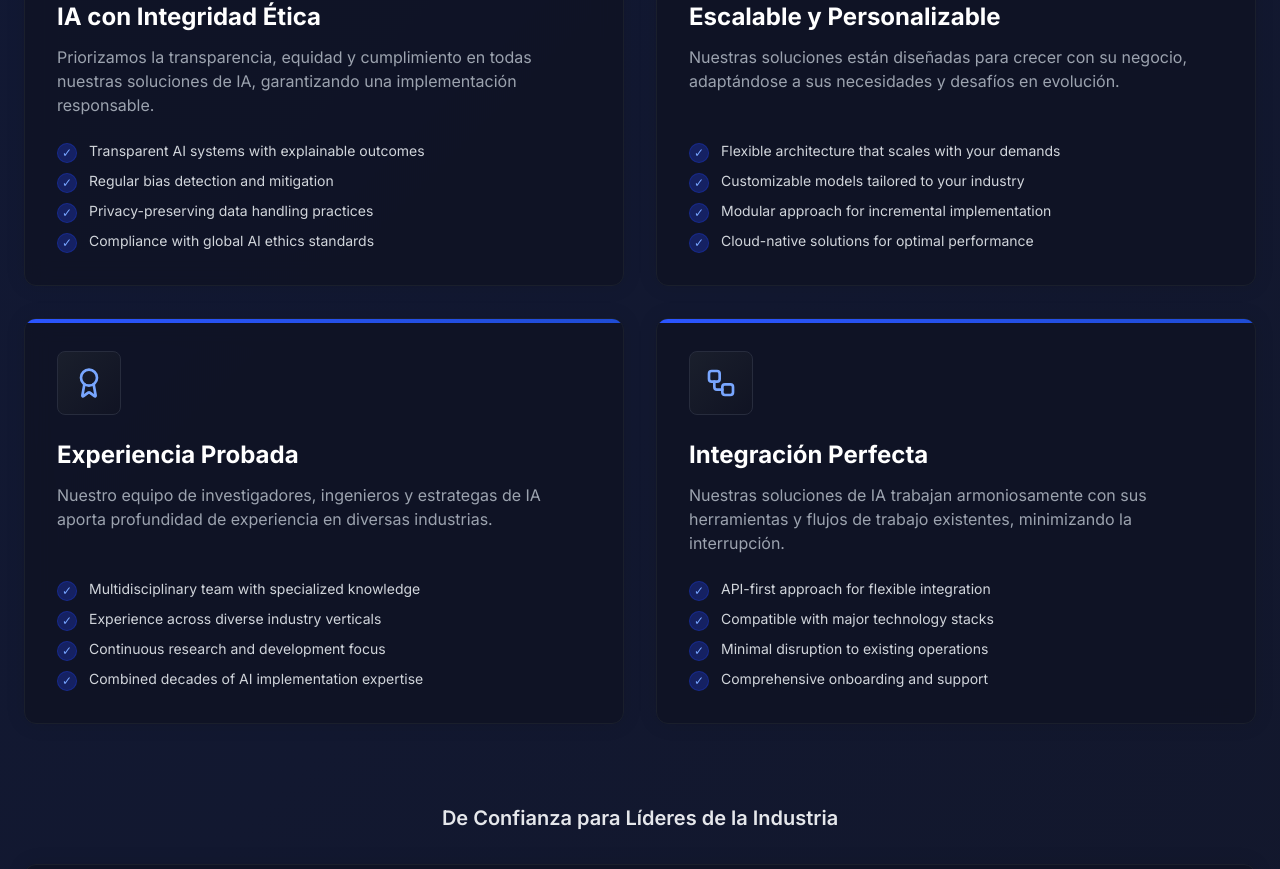
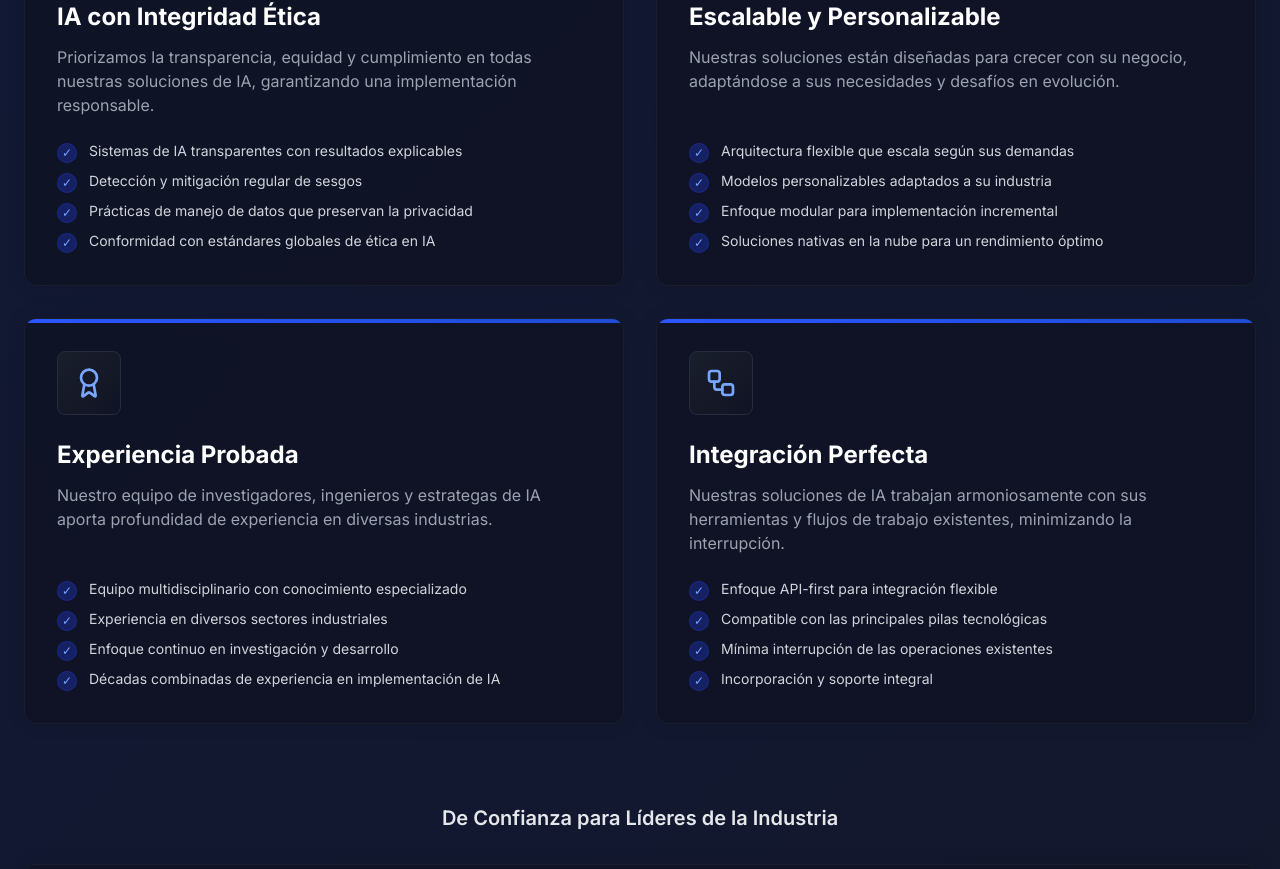
Before and after one commit to ZuvixLabs/zuvix-landing, a React (Vite) app: page / in a window 1280 px wide. Shown: the part 4546-5415 px from the top of the page. Built offline with nearby package versions, Linux system fonts and the light colour scheme.

Commit message:
Fix: Add missing Spanish translations
Add Spanish translations for the application's text content.

```diff
--- a/src/components/FeaturesSection.tsx
+++ b/src/components/FeaturesSection.tsx
@@ -45,7 +45,7 @@ const FeaturesSection: React.FC = () => {
                           <div className="w-5 h-5 rounded-full bg-brainblue-900/50 border border-brainblue-700/30 flex items-center justify-center flex-shrink-0 mt-0.5">
                             <span className="text-brainblue-400 text-xs">✓</span>
                           </div>
-                          <span className="text-gray-300 text-sm">{point}</span>
+                          <span className="text-gray-300 text-sm">{t(point)}</span>
                         </li>
                       ))}
                     </ul>
@@ -83,10 +83,10 @@ const features = [
     titleKey: "ethicalIntegrity",
     descKey: "ethicalDesc",
     points: [
-      "Transparent AI systems with explainable outcomes",
-      "Regular bias detection and mitigation",
-      "Privacy-preserving data handling practices",
-      "Compliance with global AI ethics standards"
+      "ethicalPoint1",
+      "ethicalPoint2",
+      "ethicalPoint3",
+      "ethicalPoint4"
     ]
   },
   {
@@ -94,10 +94,10 @@ const features = [
     titleKey: "scalableCustomizable",
     descKey: "scalableDesc",
     points: [
-      "Flexible architecture that scales with your demands",
-      "Customizable models tailored to your industry",
-      "Modular approach for incremental implementation",
-      "Cloud-native solutions for optimal performance"
+      "scalablePoint1",
+      "scalablePoint2",
+      "scalablePoint3",
+      "scalablePoint4"
     ]
   },
   {
@@ -105,10 +105,10 @@ const features = [
     titleKey: "provenExpertise",
     descKey: "expertiseDesc",
     points: [
-      "Multidisciplinary team with specialized knowledge",
-      "Experience across diverse industry verticals",
-      "Continuous research and development focus",
-      "Combined decades of AI implementation expertise"
+      "expertisePoint1",
+      "expertisePoint2",
+      "expertisePoint3",
+      "expertisePoint4"
     ]
   },
   {
@@ -116,10 +116,10 @@ const features = [
     titleKey: "seamlessIntegration",
     descKey: "integrationDesc",
     points: [
-      "API-first approach for flexible integration",
-      "Compatible with major technology stacks",
-      "Minimal disruption to existing operations",
-      "Comprehensive onboarding and support"
+      "integrationPoint1",
+      "integrationPoint2",
+      "integrationPoint3",
+      "integrationPoint4"
     ]
   }
 ];
--- a/src/translations/en.ts
+++ b/src/translations/en.ts
@@ -100,6 +100,27 @@ export const enTranslations = {
   "seamlessIntegration": "Seamless Integration",
   "integrationDesc": "Our AI solutions work harmoniously with your existing tools and workflows, minimizing disruption.",
 
+  // Feature Points
+  "ethicalPoint1": "Transparent AI systems with explainable outcomes",
+  "ethicalPoint2": "Regular bias detection and mitigation",
+  "ethicalPoint3": "Privacy-preserving data handling practices",
+  "ethicalPoint4": "Compliance with global AI ethics standards",
+
+  "scalablePoint1": "Flexible architecture that scales with your demands",
+  "scalablePoint2": "Customizable models tailored to your industry",
+  "scalablePoint3": "Modular approach for incremental implementation",
+  "scalablePoint4": "Cloud-native solutions for optimal performance",
+
+  "expertisePoint1": "Multidisciplinary team with specialized knowledge",
+  "expertisePoint2": "Experience across diverse industry verticals",
+  "expertisePoint3": "Continuous research and development focus",
+  "expertisePoint4": "Combined decades of AI implementation expertise",
+
+  "integrationPoint1": "API-first approach for flexible integration",
+  "integrationPoint2": "Compatible with major technology stacks",
+  "integrationPoint3": "Minimal disruption to existing operations",
+  "integrationPoint4": "Comprehensive onboarding and support",
+
   // Testimonials Section
   "successStories": "Success Stories",
   "whatOurClients": "What Our",
--- a/src/translations/es.ts
+++ b/src/translations/es.ts
@@ -100,6 +100,27 @@ export const esTranslations = {
   "seamlessIntegration": "Integración Perfecta",
   "integrationDesc": "Nuestras soluciones de IA trabajan armoniosamente con sus herramientas y flujos de trabajo existentes, minimizando la interrupción.",
 
+  // Feature Points
+  "ethicalPoint1": "Sistemas de IA transparentes con resultados explicables",
+  "ethicalPoint2": "Detección y mitigación regular de sesgos",
+  "ethicalPoint3": "Prácticas de manejo de datos que preservan la privacidad",
+  "ethicalPoint4": "Conformidad con estándares globales de ética en IA",
+
+  "scalablePoint1": "Arquitectura flexible que escala según sus demandas",
+  "scalablePoint2": "Modelos personalizables adaptados a su industria",
+  "scalablePoint3": "Enfoque modular para implementación incremental",
+  "scalablePoint4": "Soluciones nativas en la nube para un rendimiento óptimo",
+
+  "expertisePoint1": "Equipo multidisciplinario con conocimiento especializado",
+  "expertisePoint2": "Experiencia en diversos sectores industriales",
+  "expertisePoint3": "Enfoque continuo en investigación y desarrollo",
+  "expertisePoint4": "Décadas combinadas de experiencia en implementación de IA",
+
+  "integrationPoint1": "Enfoque API-first para integración flexible",
+  "integrationPoint2": "Compatible con las principales pilas tecnológicas",
+  "integrationPoint3": "Mínima interrupción de las operaciones existentes",
+  "integrationPoint4": "Incorporación y soporte integral",
+
   // Testimonials Section
   "successStories": "Casos de Éxito",
   "whatOurClients": "Lo Que Dicen",
```
